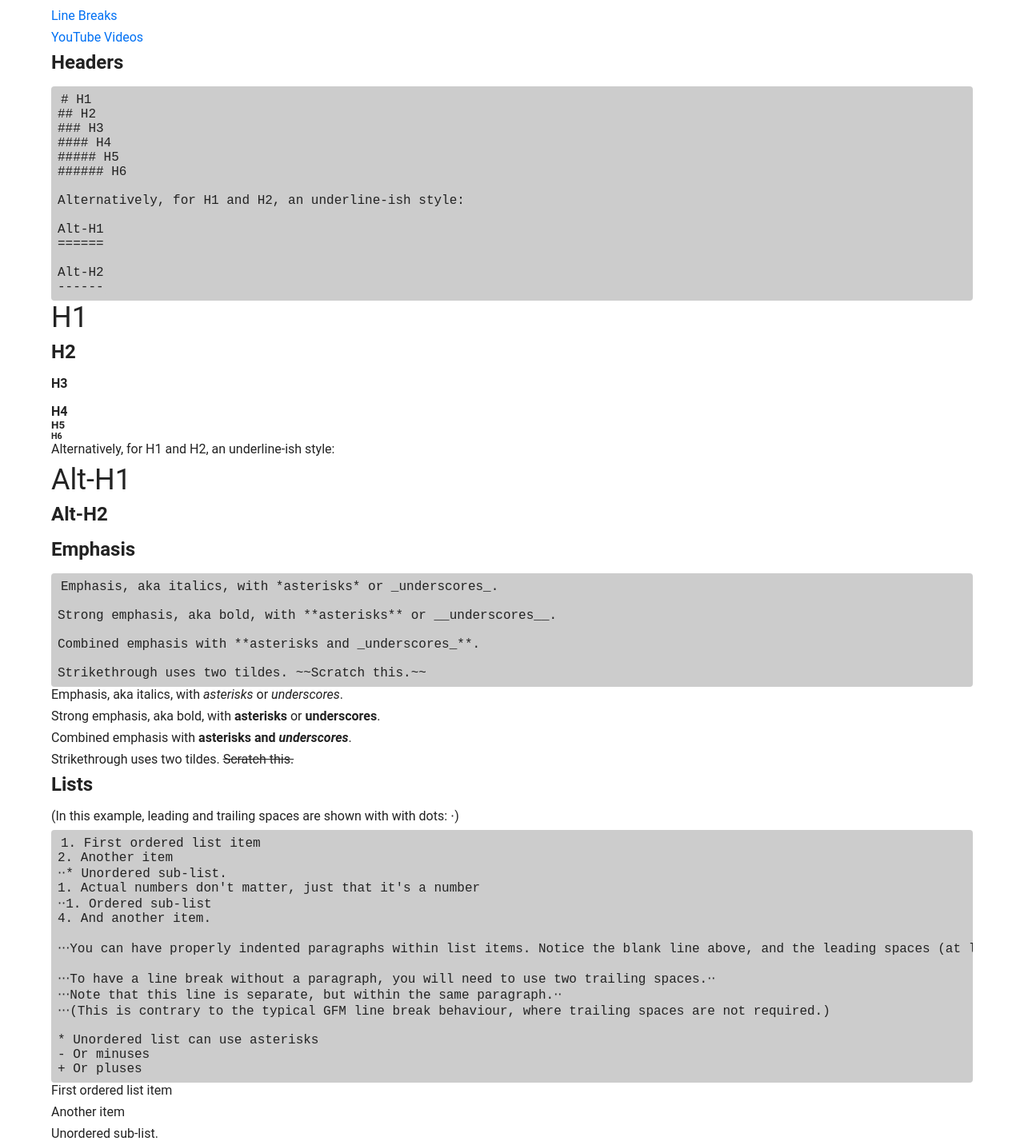
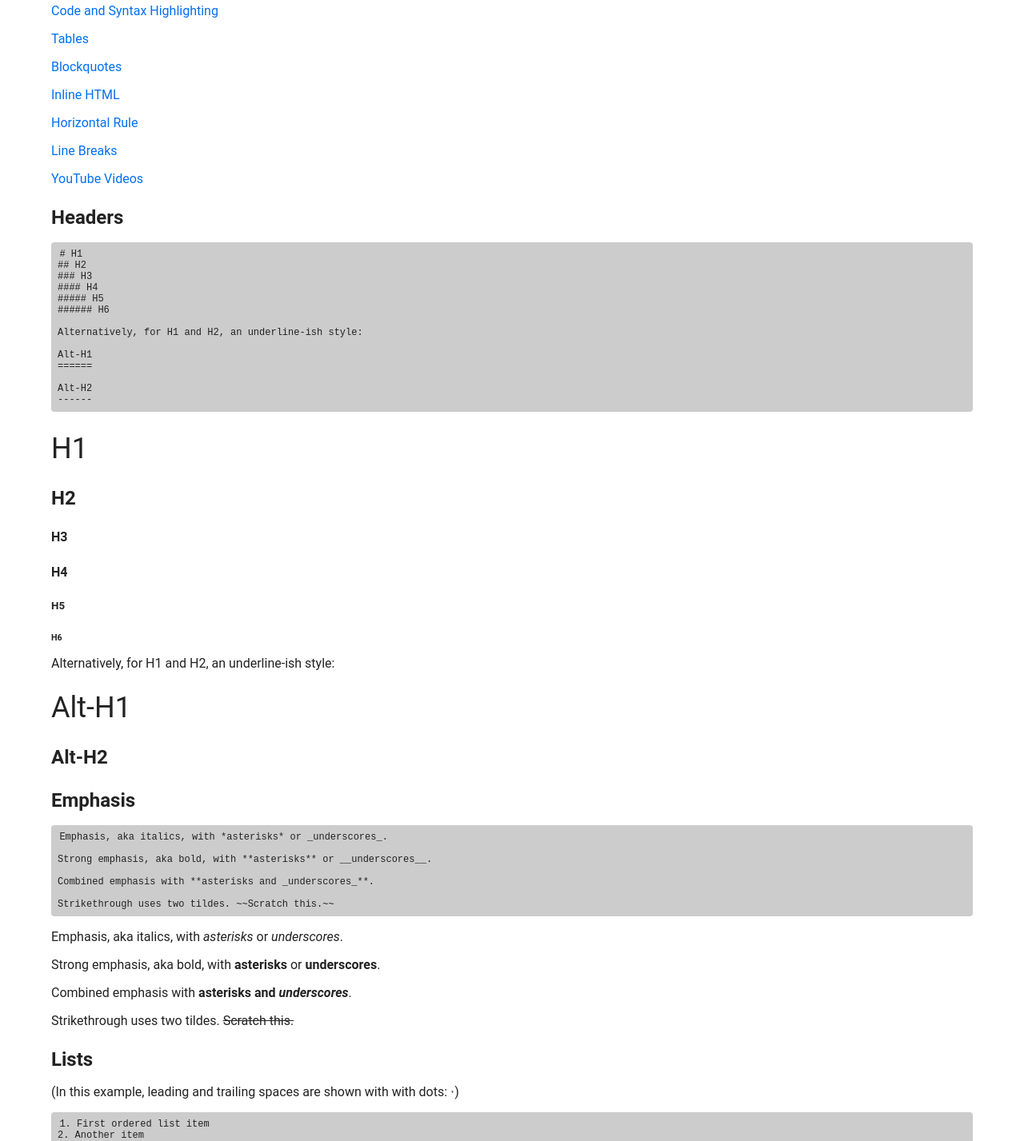
Before and after one commit to yudi-azvd/blog, a Next.js app: page /blog/posts/Markdown-Cheatsheet in a window 1280 px wide. Shown: the part 554-1981 px from the top of the page at 80% size. Built offline with nearby package versions, Linux system fonts and the light colour scheme.

Commit message:
temporary css styles

```diff
--- a/next.config.js
+++ b/next.config.js
@@ -1,13 +1,13 @@
 /** @type {import('next').NextConfig} */
 module.exports = {
   reactStrictMode: true,
-  async redirects() {
-    return [
-      {
-        source: '/',
-        destination: '/',
-        permanent: false
-      }
-    ]
-  }
+  // async redirects() {
+  //   return [
+  //     {
+  //       source: '/',
+  //       destination: '/',
+  //       permanent: true
+  //     }
+  //   ]
+  // }
 }
--- a/src/components/Link/index.tsx
+++ b/src/components/Link/index.tsx
@@ -1,27 +1,8 @@
 import NextLink from 'next/link'
 import styled from 'styled-components'
-// import { styled } from '@stitches/react'
-
-// Usando Stiches:
-// const Link = styled(NextLink, {
-// backgroundColor: 'Gainsboro',
-// borderRadius: '999px',
-// })
 
 export const Link = styled(NextLink)`
-  text-decoration: none;
   background: blue;
 `
 
-// export const StyledAnchor = styled.a`
-//   text-decoration: none;
-//   background: blue;
-// `
-
-// const Link = ({ href, name }) => (
-//   <NextLink prefetch passHref href={href}>
-//     <StyledAnchor>{name}</StyledAnchor>
-//   </NextLink>
-// )
-
 export default Link
--- a/src/styles/global.ts
+++ b/src/styles/global.ts
@@ -3,6 +3,17 @@ import { createGlobalStyle } from 'styled-components'
 export default createGlobalStyle`
   :root {
     font-size: 16px;
+    --color-fg-default: #24292f;
+    --color-fg-muted: #57606a;
+    --color-fg-subtle: #6e7781;
+    --color-canvas-default: #ffffff;
+    --color-canvas-subtle: #f6f8fa;
+    --color-border-default: #d0d7de;
+    --color-border-muted: hsla(210,18%,87%,1);
+    --color-neutral-muted: rgba(175,184,193,0.2);
+    --color-accent-fg: #0969da;
+    --color-accent-emphasis: #0969da;
+    --color-danger-fg: #cf222e;
   }
 
   * {
@@ -39,7 +50,9 @@ export default createGlobalStyle`
     font-size: 1rem;
   }
 
-  button { cursor: pointer }
+  button {
+    cursor: pointer
+  }
 
   a {
     color: #0070f3;
--- a/src/styles/globals.css
+++ /dev/null
@@ -1,16 +0,0 @@
-html,
-body {
-  padding: 0;
-  margin: 0;
-  font-family: -apple-system, BlinkMacSystemFont, Segoe UI, Roboto, Oxygen,
-    Ubuntu, Cantarell, Fira Sans, Droid Sans, Helvetica Neue, sans-serif;
-}
-
-a {
-  color: inherit;
-  text-decoration: none;
-}
-
-* {
-  box-sizing: border-box;
-}
--- a/src/styles/pages/post.ts
+++ b/src/styles/pages/post.ts
@@ -24,16 +24,23 @@ export const MarkdownContent = styled.article`
     margin-top: 8px;
   }
 
-  p,
-  li {
+  p {
     font-size: 1em;
-    margin-bottom: 8px;
+    margin-bottom: 16px;
+  }
+
+  li > p {
+    margin-top: 16px;
+  }
+
+  li + li {
+    margin-top: 0.25em;
   }
 
   code {
     background: #ccc;
     border-radius: 4px;
-    padding: 0px 4px;
+    padding: 0px 0.2em;
   }
 
   pre {
@@ -41,14 +48,53 @@ export const MarkdownContent = styled.article`
     overflow: scroll;
     padding: 8px;
     border-radius: 4px;
+    font-size: 12px;
+    margin-top: 0;
+    margin-bottom: 16px;
+  }
+
+  kbd {
+    display: inline-block;
+    padding: 3px 5px;
+    font: 11px ui-monospace, SFMono-Regular, SF Mono, Menlo, Consolas,
+      Liberation Mono, monospace;
+    line-height: 10px;
+    color: var(--color-fg-default);
+    vertical-align: middle;
+    background-color: var(--color-canvas-subtle);
+    border: solid 1px var(--color-neutral-muted);
+    border-bottom-color: var(--color-neutral-muted);
+    border-radius: 6px;
+    box-shadow: inset 0 -1px 0 var(--color-neutral-muted);
   }
 
   a {
     margin-top: 16px;
   }
 
-  li {
-    list-style: none;
+  ul,
+  ol {
+    margin-top: 0;
+    margin-bottom: 16px;
+    padding-left: 2em;
+  }
+
+  blockquote {
+    margin: 0;
+    padding: 0 1em;
+    color: var(--color-fg-muted);
+    border-left: 0.25em solid var(--color-border-default);
+  }
+
+  h1,
+  h2,
+  h3,
+  h4,
+  h5,
+  h6 {
+    margin-top: 24px;
+    margin-bottom: 16px;
+    line-height: 1.25;
   }
 `
 
--- a/tsconfig.json
+++ b/tsconfig.json
@@ -1,5 +1,9 @@
 {
   "compilerOptions": {
+    "baseUrl": ".",
+    "paths": {
+      "@/components/*": ["src/components/*"]
+    },
     "target": "es5",
     "lib": [
       "dom",
```
Also changed, not shown: src/pages/blog/about.tsx (added, +12 -0 lines), src/pages/blog/index.tsx (+8 -6 lines), src/pages/index.tsx (+11 -4 lines), src/styles/Blog.module.css (deleted, +0 -116 lines).
